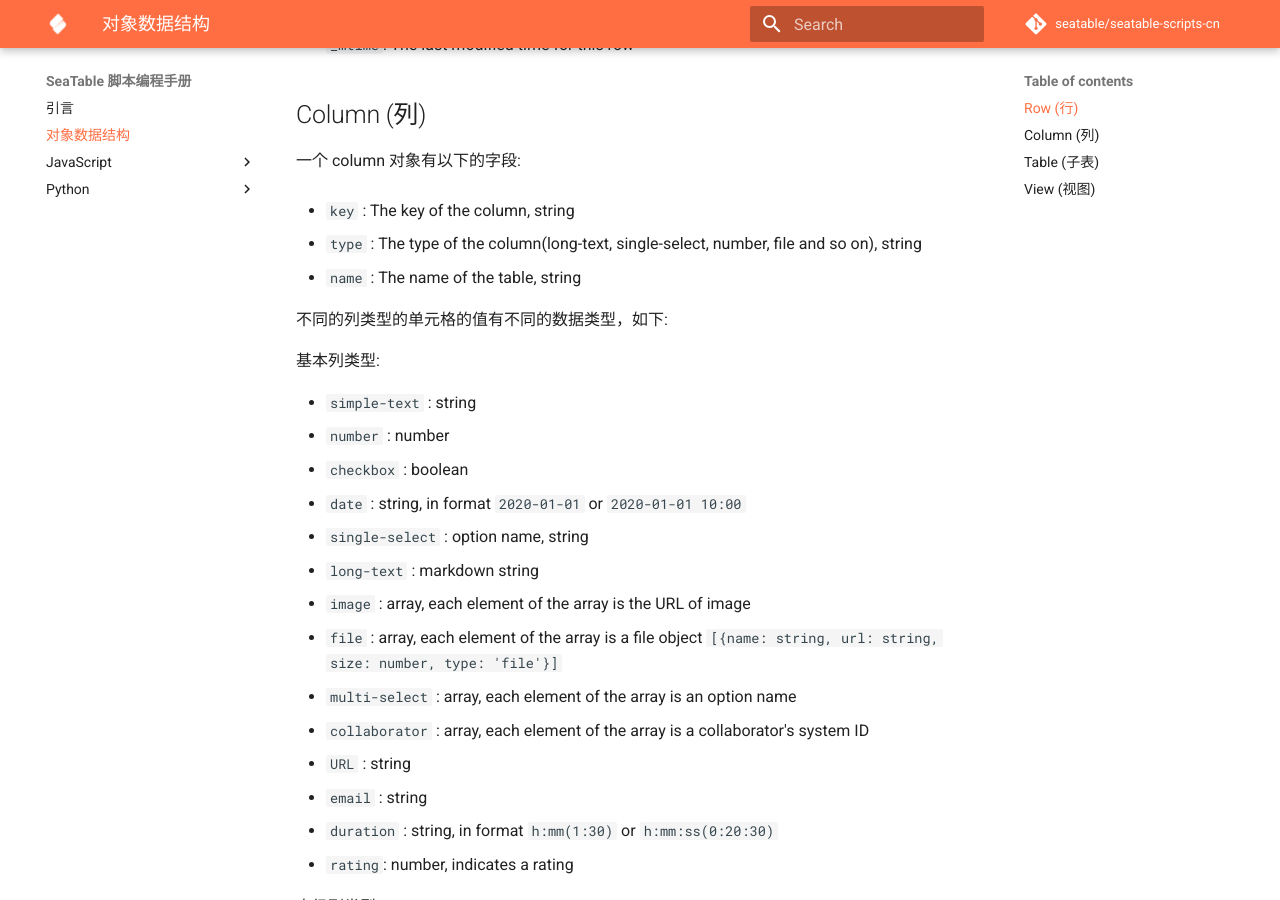
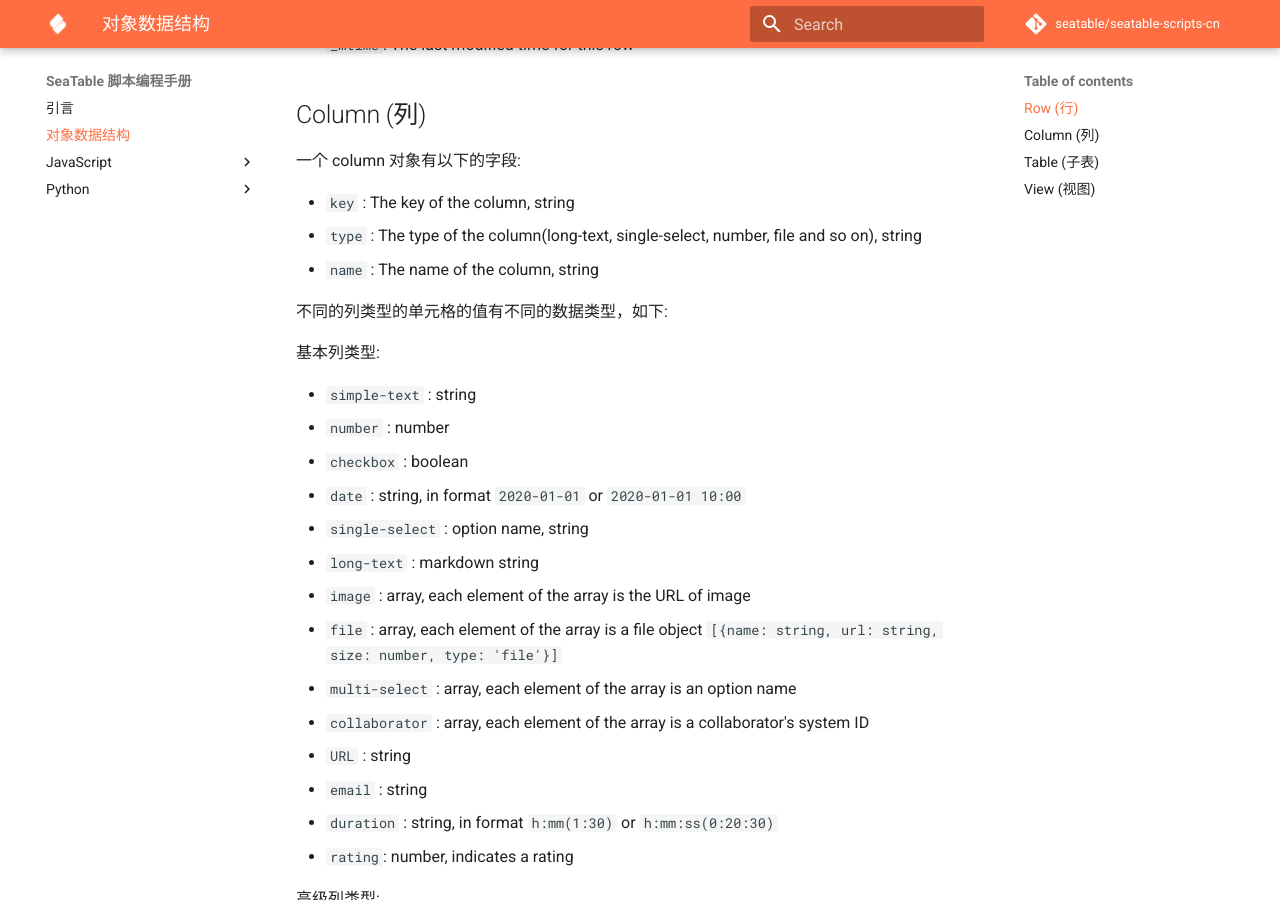
Before and after one commit to seatable/seatable-scripts-cn, an MkDocs documentation site: the page built from manual/data-structure.md, in a window 1280 px wide and 900 px high, scrolled down 375 px. Built offline with MkDocs 1.6.1 and Material for MkDocs 9.7.7, drawn with Linux system fonts in a browser that asks for light colours; comment, search, counter and statistics services are not loaded.

Commit message:
fix-column-name

```diff
--- a/manual/data-structure.md
+++ b/manual/data-structure.md
@@ -15,9 +15,8 @@ Row 是一个对象, 使用 `row['colum_name']` 可以访问特定列的内容.
 一个 column 对象有以下的字段:
 
 * `key` : The key of the column, string
-
 * `type` : The type of the column(long-text, single-select, number, file and so on), string
-* `name` : The name of the table, string
+* `name` : The name of the column, string
 
 不同的列类型的单元格的值有不同的数据类型，如下:
 
```
